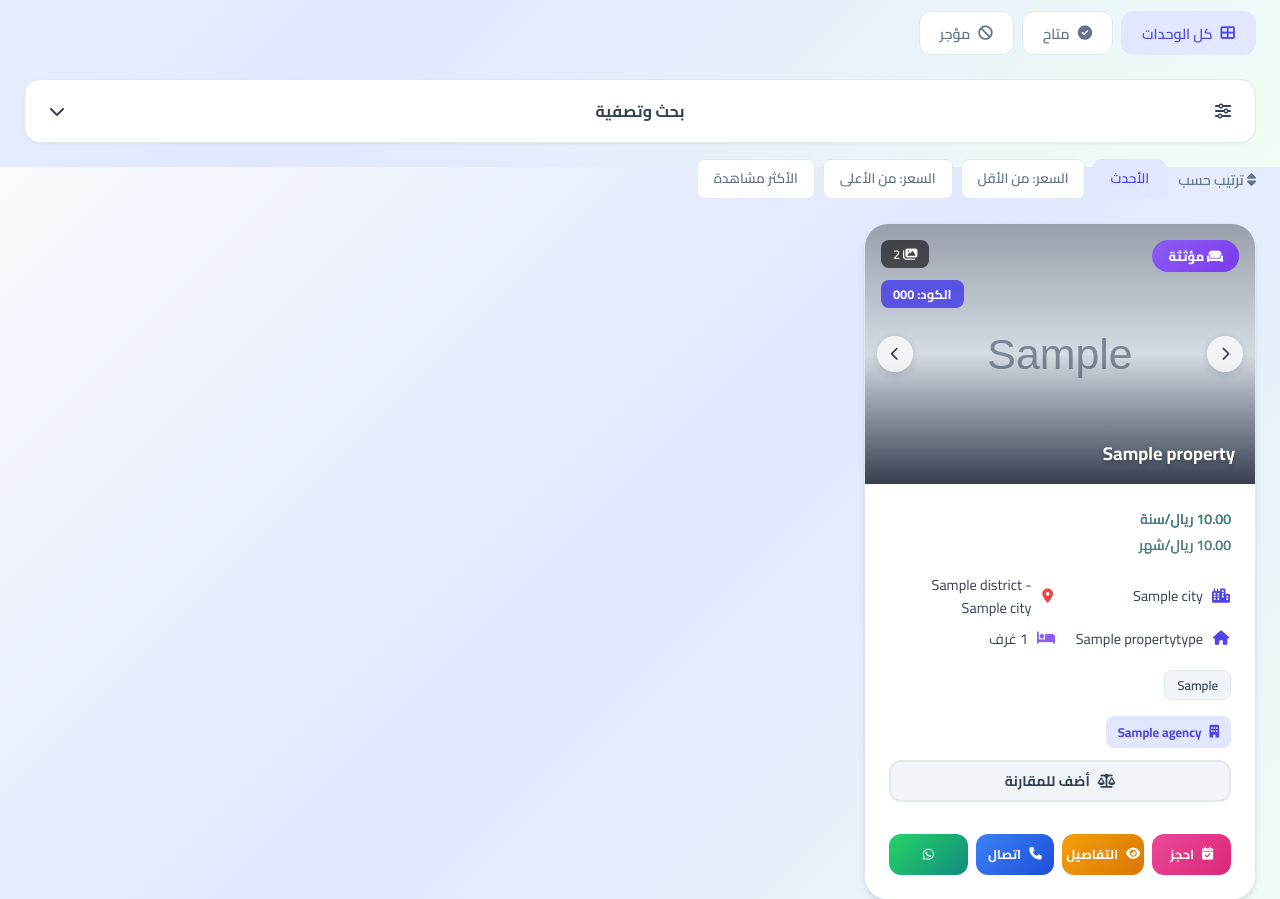
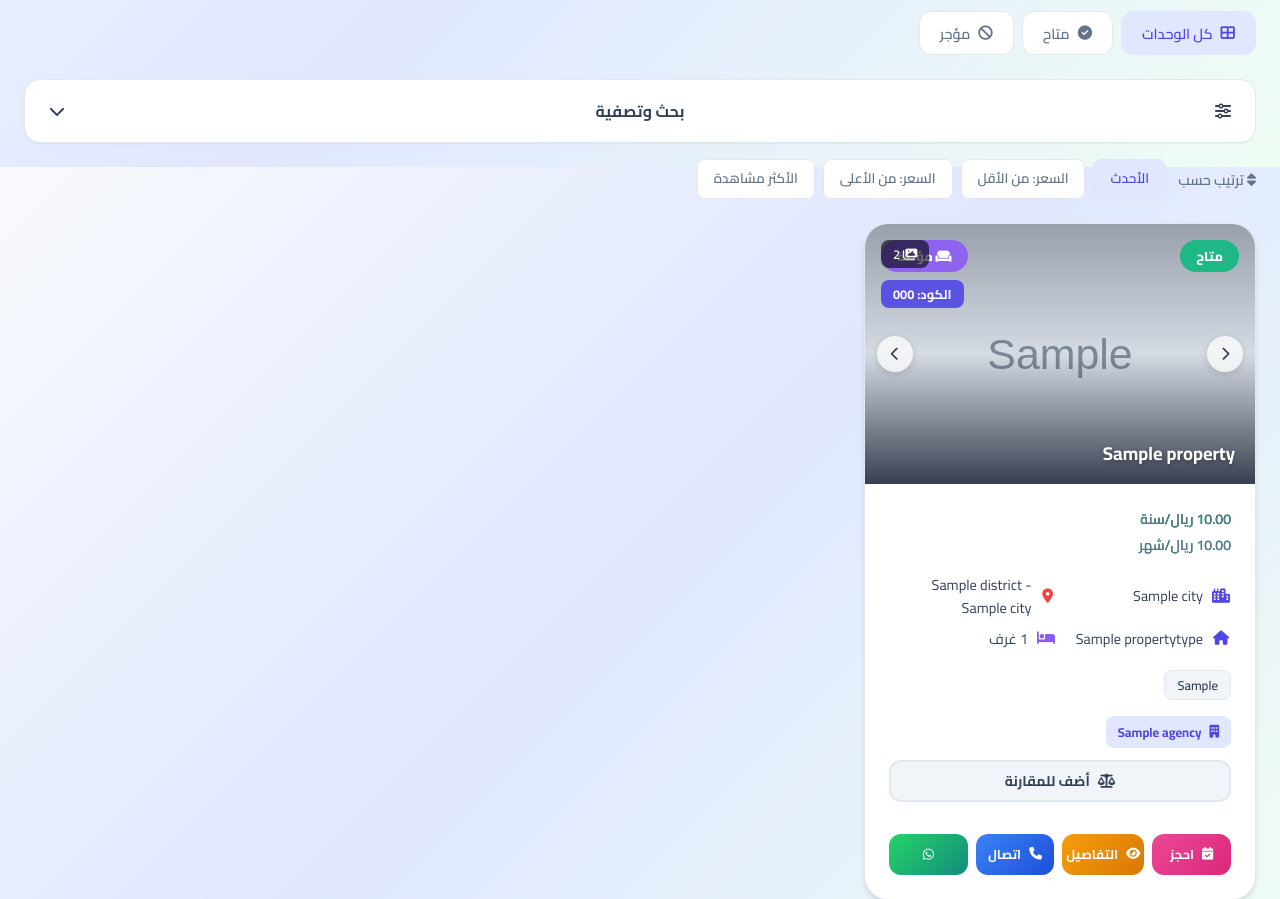
Before and after one commit to kerolestharwat83-cyber/RENTPLAY, a Django app: page / in a window 1280 px wide. Shown: the part 633-1532 px from the top of the page. Run offline with Django 5.2, Linux system fonts and the light colour scheme; tables that the repository leaves empty hold one stand-in row (values such as "Sample post"); grey boxes marked "Sample" are stand-in pictures.

Commit message:
Update style.css

```diff
--- a/static/css/style.css
+++ b/static/css/style.css
@@ -268,6 +268,7 @@ textarea.form-input { resize: vertical; min-height: 80px; }
 .badge-danger { background: var(--danger-light); color: var(--danger); }
 .badge-info { background: var(--primary-light); color: var(--primary); }
 .badge-secondary { background: var(--gray-100); color: var(--gray); }
+.badge-furnished { background: rgba(139, 92, 246, 0.9); position: absolute; top: 1rem; left: 1rem; right: auto; }
 .property-image-title { position: absolute; bottom: 1rem; right: 1.25rem; left: 1.25rem; color: white; font-size: 1.15rem; font-weight: 700; text-shadow: 0 2px 4px rgba(0,0,0,0.3); }
 .property-image-counter { position: absolute; top: 1rem; left: 1rem; background: rgba(0,0,0,0.6); color: white; padding: 0.25rem 0.75rem; border-radius: 8px; font-size: 0.8rem; font-weight: 600; }
 .property-unit-code { position: absolute; top: 3.5rem; left: 1rem; background: rgba(79, 70, 229, 0.9); color: white; padding: 0.25rem 0.75rem; border-radius: 8px; font-size: 0.8rem; font-weight: 700; z-index: 2; }
@@ -1401,10 +1402,6 @@ textarea.form-input { resize: vertical; min-height: 80px; }
 }
 
 /* ==================== FURNISHED BADGE ==================== */
-.badge-furnished {
-    background: linear-gradient(135deg, #8b5cf6 0%, #7c3aed 100%);
-    color: white;
-}
 .furnished-badge {
     display: inline-flex;
     align-items: center;
```
